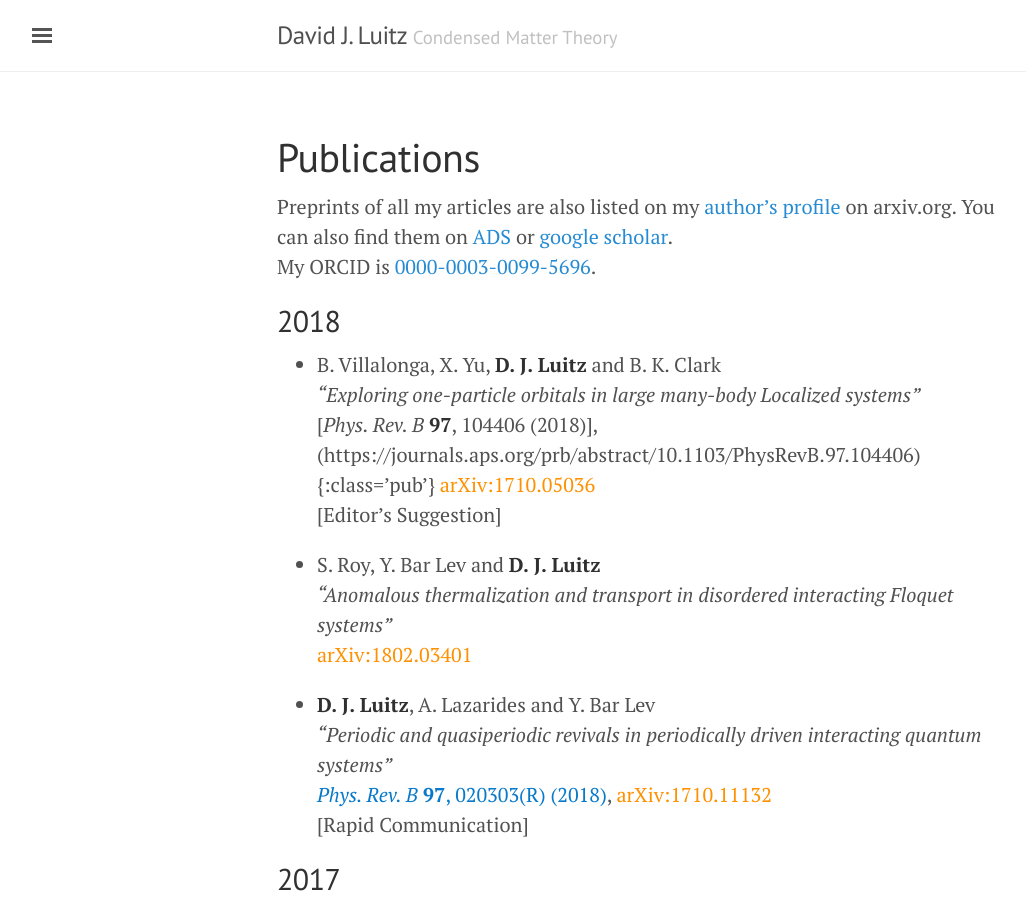
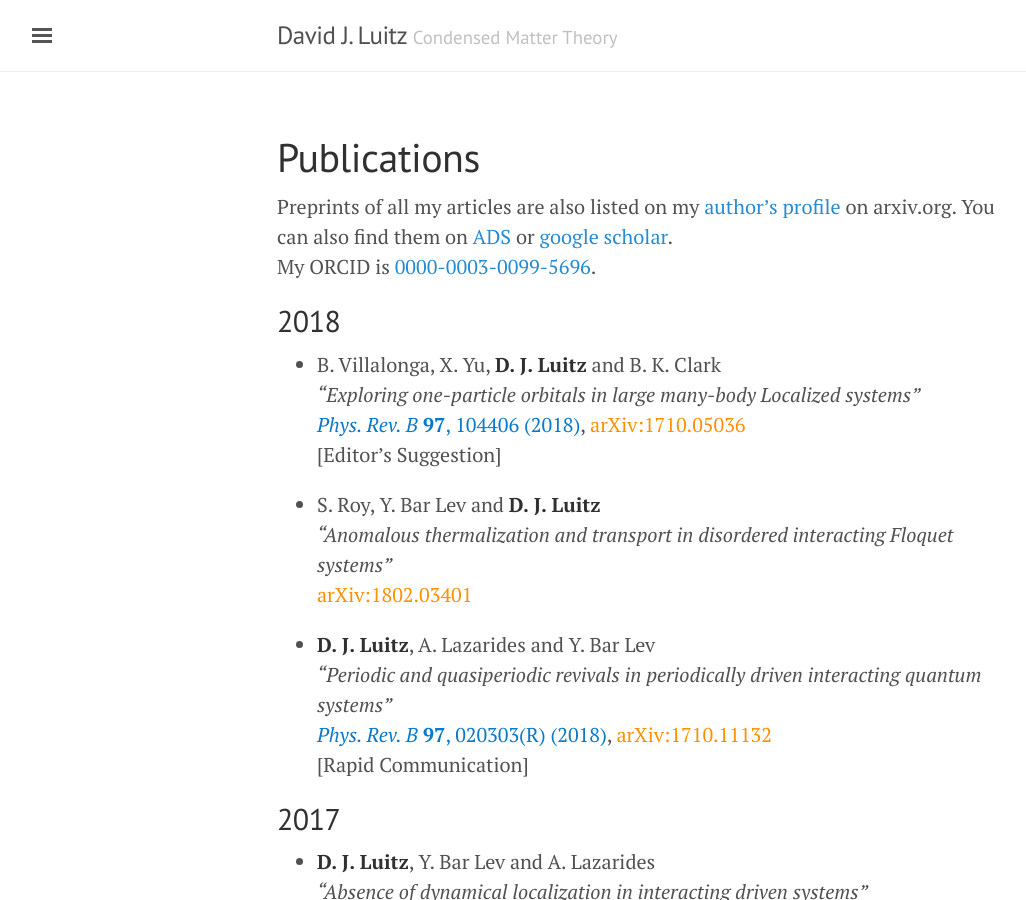
Before and after one commit to dluitz/dluitz.github.io, a Jekyll site: the page built from publications.md, in a window 1280 px wide and 900 px high. Shown: the whole window, without its empty margins (3-1029 px from the left). Built offline with Jekyll 4.4.1, drawn with Linux system fonts in a browser that asks for light colours.

Commit message:
[publist] bugfix

```diff
--- a/publications.md
+++ b/publications.md
@@ -12,7 +12,7 @@ My ORCID is [0000-0003-0099-5696](https://orcid.org/0000-0003-0099-5696).
 ----
 + B. Villalonga, X. Yu, **D. J. Luitz** and B. K. Clark
 *"Exploring one-particle orbitals in large many-body Localized systems"*
-[*Phys. Rev. B* **97**, 104406 (2018)], (https://journals.aps.org/prb/abstract/10.1103/PhysRevB.97.104406){:class='pub'} [arXiv:1710.05036](https://arxiv.org/abs/1710.05036){:class='arxiv'}
+[*Phys. Rev. B* **97**, 104406 (2018)](https://journals.aps.org/prb/abstract/10.1103/PhysRevB.97.104406){:class='pub'}, [arXiv:1710.05036](https://arxiv.org/abs/1710.05036){:class='arxiv'}
 [Editor's Suggestion]
 
 + S. Roy, Y. Bar Lev and **D. J. Luitz**
```
